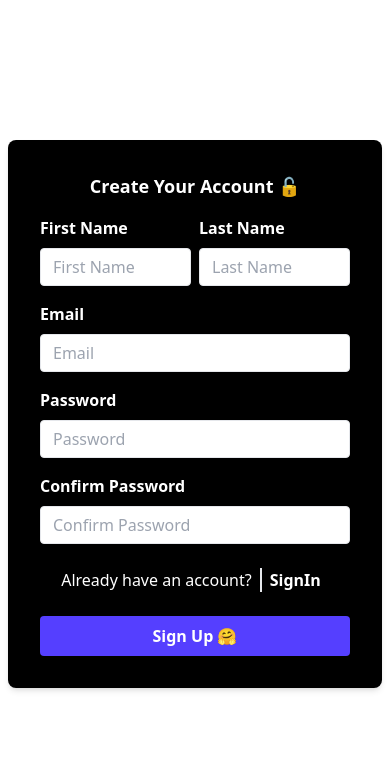
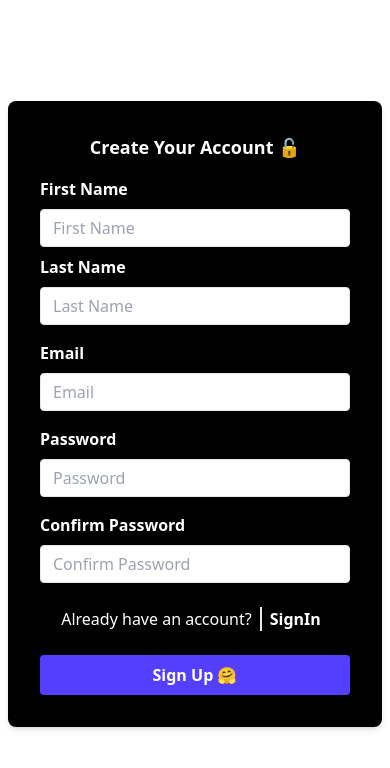
Before and after one commit to abhiuniqual/formik-project, a React (Create React App) app: page /signup in a window 390 px wide. Shown: the top 768 px of the page. Built offline with nearby package versions, Linux system fonts and the light colour scheme.

Commit message:
feat: add loader and update routes

```diff
--- a/src/Components/Loader.tsx
+++ b/src/Components/Loader.tsx
@@ -1,7 +1,5 @@
-import React from "react";
-
 const Loader = () => {
-  return <div className="font-medium text-xl">Loading...</div>;
+  return <div className="text-2xl">Loading...</div>;
 };
 
 export default Loader;
--- a/src/Pages/SignUp.tsx
+++ b/src/Pages/SignUp.tsx
@@ -4,28 +4,34 @@ import { useNavigate, Link } from "react-router-dom";
 import { useAuth } from "../Hooks/useAuth";
 
 const SignUpSchema = Yup.object().shape({
-  firstName: Yup.string().test(
-    "required",
+  firstName: Yup.string().test(function (value) {
+    const { lastName } = this.parent;
+    if (
+      !(value && value.trim() !== "") &&
+      (!lastName || lastName.trim() === "")
+    ) {
+      throw new Yup.ValidationError(
         "Either First Name or Last Name is required",
-    function (value) {
-      const { lastName } = this.parent;
-      return (
-        !(!value || value.trim() === "") || !lastName || lastName.trim() === ""
+        value,
+        "firstName"
       );
     }
-  ),
-  lastName: Yup.string().test(
-    "required",
+    return true;
+  }),
+  lastName: Yup.string().test(function (value) {
+    const { firstName } = this.parent;
+    if (
+      !(value && value.trim() !== "") &&
+      (!firstName || firstName.trim() === "")
+    ) {
+      throw new Yup.ValidationError(
         "Either First Name or Last Name is required",
-    function (value) {
-      const { firstName } = this.parent;
-      return (
-        !(!value || value.trim() === "") ||
-        !firstName ||
-        firstName.trim() === ""
+        value,
+        "lastName"
       );
     }
-  ),
+    return true;
+  }),
   email: Yup.string().email("Invalid email").required("Required"),
   password: Yup.string()
     .required("Required")
@@ -71,7 +77,8 @@ const SignUp = () => {
             Create Your Account 🔓
           </p>
         </div>
-        <div className="mb-4 flex sm: gap-2 w-full">
+        <div className="mb-4 ">
+          <div className="flex flex-col md:flex-row gap-2">
             <div className="w-full md:w-1/2">
               <label
                 className="block text-white text-md font-bold mb-2"
@@ -82,17 +89,12 @@ const SignUp = () => {
               <input
                 className="shadow appearance-none border rounded w-full py-2 px-3 text-black leading-tight focus:outline-none focus:shadow-outline"
                 type="text"
-              name="firstName" // Use a unique name for the first name input
+                name="firstName"
                 placeholder="First Name"
                 onChange={formik.handleChange}
                 onBlur={formik.handleBlur}
                 value={formik.values.firstName}
               />
-            {formik.touched.firstName && formik.errors.firstName && (
-              <p className="text-red-500 text-sm my-1 italic font-semibold">
-                {formik.errors.firstName}
-              </p>
-            )}
             </div>
             <div className="w-full md:w-1/2">
               <label
@@ -104,18 +106,25 @@ const SignUp = () => {
               <input
                 className="shadow appearance-none border rounded w-full py-2 px-3 text-black leading-tight focus:outline-none focus:shadow-outline"
                 type="text"
-              name="lastName" // Use a unique name for the last name input
+                name="lastName"
                 placeholder="Last Name"
                 onChange={formik.handleChange}
                 onBlur={formik.handleBlur}
                 value={formik.values.lastName}
               />
-            {formik.touched.lastName && formik.errors.lastName && (
+            </div>
+          </div>
+          {(!formik.touched.firstName && !formik.touched.lastName) ||
+            (formik.touched.firstName && formik.errors.firstName && (
+              <p className="text-red-500 text-sm my-1 italic font-semibold">
+                {formik.errors.firstName}
+              </p>
+            )) ||
+            (formik.touched.lastName && formik.errors.lastName && (
               <p className="text-red-500 text-sm my-1 italic font-semibold">
                 {formik.errors.lastName}
               </p>
-            )}
-          </div>
+            ))}
         </div>
         <div className="mb-4">
           <label
--- a/src/Routes.tsx
+++ b/src/Routes.tsx
@@ -1,13 +1,11 @@
 import { lazy } from "react";
 import { Navigate, useRoutes } from "react-router-dom";
 import { retry } from "./utils/CommonFunction";
-import SignIn from "./Pages/SignIn";
-import SignUp from "../src/Pages/SignUp";
-import HomePage from "./Pages/HomePage";
-import FourOhFour from "./Pages/FourOhFour";
 
-const Home = lazy(() => retry(() => import("./Pages/HomePage")));
-const FohF = lazy(() => retry(() => import("./Pages/FourOhFour")));
+const SignIn = lazy(() => retry(() => import("./Pages/SignIn")));
+const SignUp = lazy(() => retry(() => import("./Pages/SignUp")));
+const HomePage = lazy(() => retry(() => import("./Pages/HomePage")));
+const FourOhFour = lazy(() => retry(() => import("./Pages/FourOhFour")));
 
 const Routes = () => {
   const routes = useRoutes([
```
Lines whose indentation alone changed are shown as unchanged.
